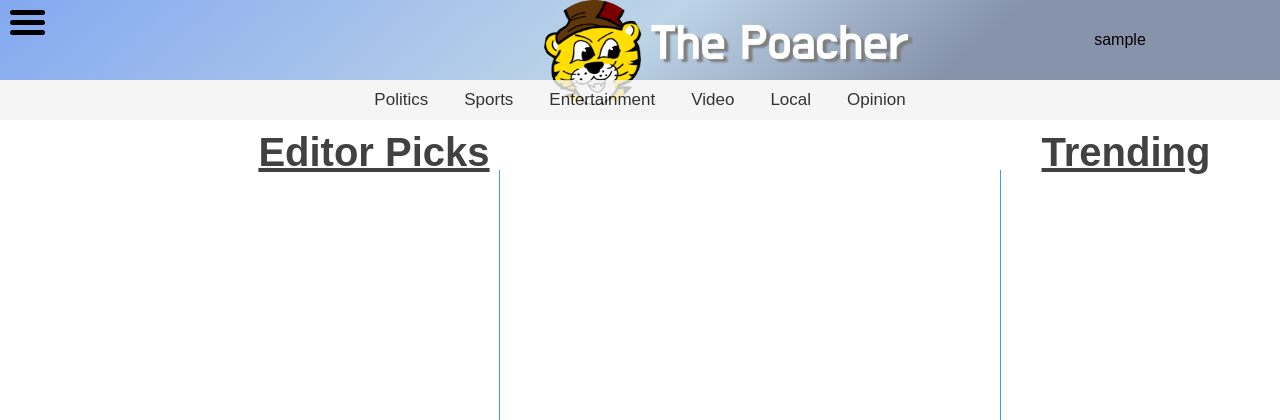
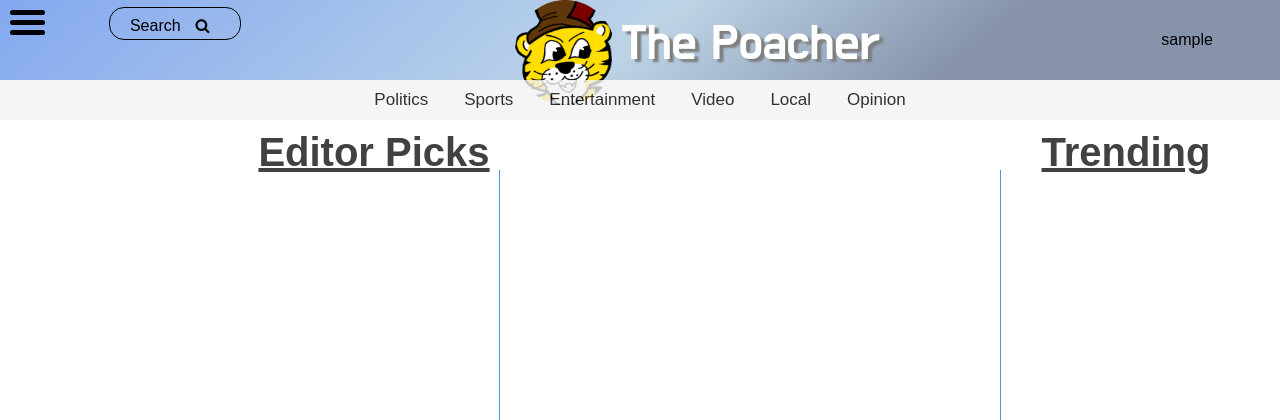
Before and after one commit to PoacherNews/PoacherNews, a PHP site: page /index.php in a window 1280 px wide; the page is wider, and only the part inside the window is pictured. Shown: the top 420 px of that part. Run offline with PHP 8.4, Linux system fonts and the light colour scheme; the visitor is signed in with stand-in values (Sample User, id 1); data that the repository does not hold is empty; a stand-in replaces the project's code that opens the database connection; some libraries are stand-ins or nearby versions.

Commit message:
Update header.php
fixed header.php

```diff
--- a/includes/header.php
+++ b/includes/header.php
@@ -7,22 +7,19 @@
 					<div id="drpdwnIcon"></div>
 					<div id="drpdwnIcon"></div>
 				</div>
-            </div>
-            <div class="hdrlftFlxr">
-                <!--
-                <a><i class="fa fa-search"></i></a>
-                <input type="text" id="srcip" placeholder="What are you looking for?" name="searchBar">
-                -->
-
+				<div class="srcIcn">
+					<a>Search</a>
+					<i class="fa fa-search"></i>
 				</div>
 			</div>
-        <div id="hdrmid">
+        </div>
+       <!-- <div id="hdrmid"> -->
             <div class="hdrctr">
                 <a href="/index.php"><img class="hdrLogo" src="/res/img/PoacherLogo.png"></a>
                 <span class="hdrTitle"><a class="hdrA" href="/index.php">The Poacher</a></span>
             </div>
-        </div>
-        <div id="hdrrt">
+       <!-- </div> -->
+        <!-- <div id="hdrrt"> -->
             <?php
                 if($_SESSION['loggedin']) {
                     print "<span class=\"username\">{$_SESSION['username']}
@@ -36,7 +33,7 @@
                                 </div>
                         </span>";
                 } else {
-                    print "<span class=\"lgnLink\">Need an account?<b> Log In</b>
+                    print "<span onclick=\"clickLgnLink()\" class=\"lgnLink\">Have an account? <b>Log In<i class=\"fa fa-caret-down\"></i></b>
                                 <div class=\"lgnDrpdwn-content\">
                                     <p>Login in here!</p>
                                     <form action=\"/util/handleLogin.php\" method=\"POST\">
@@ -56,6 +53,32 @@
                 }
             ?>
 
-        </div>
+       <!-- </div>-->
     </div>
 </header>
+
+<script>
+    $(document).ready(function() {
+       $(".srcIcn").click(function() {
+           $("#searchbar").slideToggle("fast");
+           $("input:text").show(function() { //clears text if user withdrawls from searching
+               $(this).val('');
+           });
+           if($("#drpdwnNav").is(":visible")) {
+                $('#drpdwnNav').slideToggle("fast");
+                $('#navbar').slideToggle("fast");
+            }
+       });
+    });
+
+	/*
+	function clickLgnLink() {
+        if($('.lgnDrpdwn-content').is(':hidden')) {
+            $('.lgnDrpdwn-content').show();
+        } else if($('.lgnDrpdwn-content').is(':visible')) {
+            $('.lgnDrpdwn-content').hide();
+        }
+    }
+    */
+
+</script>
```
Lines whose indentation alone changed are shown as unchanged.
